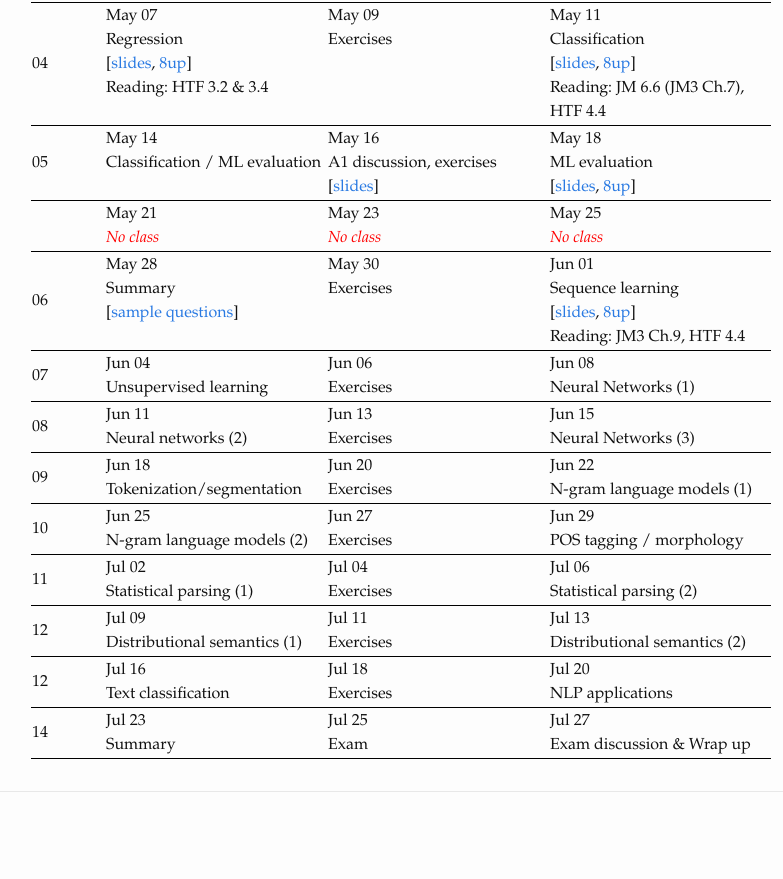
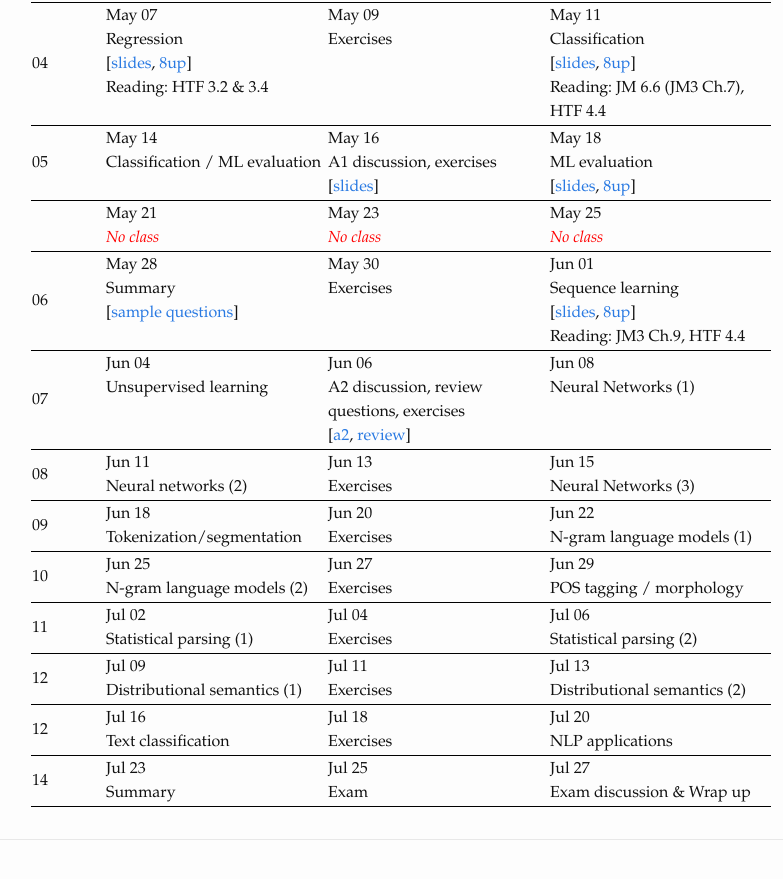
Before and after one commit to snlp2018/snlp2018.github.io, a Jekyll site: the page built from schedule.md, in a window 1280 px wide and 900 px high, scrolled down 689 px. Shown: the top 879 px of the window, without its empty margins (239-1022 px from the left). Built offline with Jekyll 4.4.1, drawn with Linux system fonts in a browser that asks for light colours; before the commit the page ends 1541 px from its top, so only the background shows below that.

Commit message:
slides for assignment 2 + review questions

```diff
--- a/_data/schedule.yml
+++ b/_data/schedule.yml
@@ -93,7 +93,10 @@
     Jun 04:
       topic: Unsupervised learning
     Jun 06:
-      topic: Exercises
+      topic: A2 discussion, review questions, exercises
+      links:
+        a2: slides/assignment-2-discussion.pdf
+        review: slides/review-discussion.pdf
     Jun 08:
       topic: Neural Networks (1)
 - week: "08"
```
Also changed, not shown: 2 other files.
